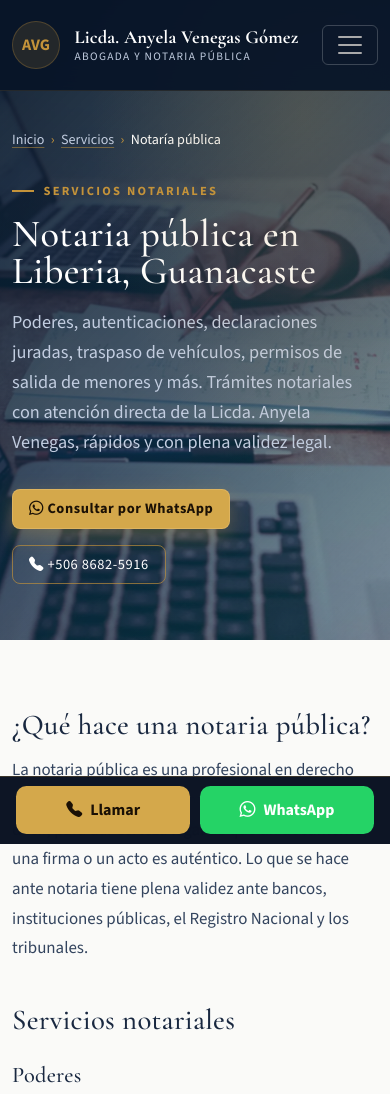
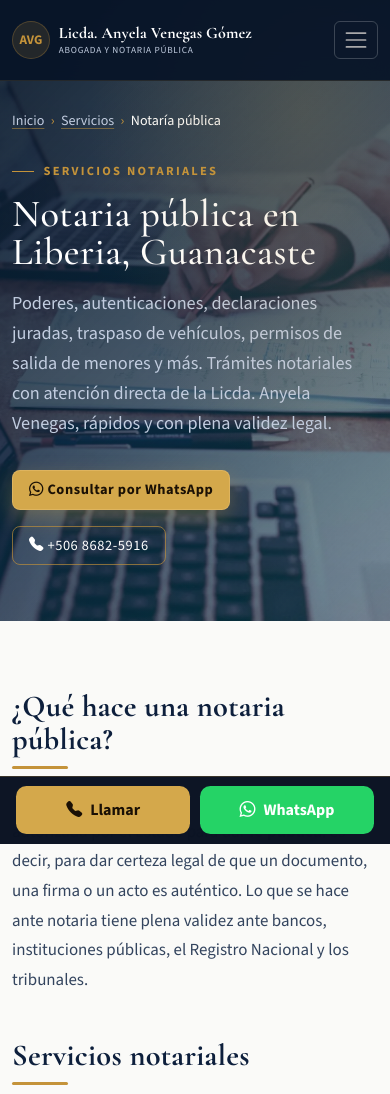
Before and after one commit to anyelavenegas/anyelavenegas.github.io, a plain HTML site: page notaria-liberia/index.html in a window 390 px wide. Shown: the top 1094 px of the page. Drawn offline with nearby package versions, Linux system fonts and the light colour scheme.

```diff
--- a/css/styles.css
+++ b/css/styles.css
@@ -1412,9 +1412,21 @@
 }
 
 .prose h2 {
-    margin: 2.6rem 0 0.9rem;
-    font-size: clamp(1.8rem, 3vw, 2.3rem);
+    margin: 2.8rem 0 1.1rem;
+    font-size: clamp(1.9rem, 3vw, 2.4rem);
+    font-weight: 700;
     line-height: 1.1;
+    color: var(--navy);
+}
+
+.prose h2::after {
+    content: "";
+    display: block;
+    width: 56px;
+    height: 3px;
+    margin-top: 0.6rem;
+    border-radius: 2px;
+    background: var(--gold);
 }
 
 .prose h2:first-child {
@@ -1422,8 +1434,26 @@
 }
 
 .prose h3 {
-    margin: 1.6rem 0 0.5rem;
-    font-size: 1.4rem;
+    display: flex;
+    align-items: center;
+    gap: 0.65rem;
+    margin: 2rem 0 0.45rem;
+    font-family: "Source Sans 3", sans-serif;
+    font-size: 1.22rem;
+    font-weight: 700;
+    letter-spacing: 0;
+    line-height: 1.3;
+    color: var(--navy);
+}
+
+.prose h3::before {
+    content: "";
+    flex-shrink: 0;
+    width: 9px;
+    height: 9px;
+    border-radius: 2px;
+    background: var(--gold);
+    transform: rotate(45deg);
 }
 
 .section-block .prose p,
@@ -1633,3 +1663,42 @@
         padding-bottom: 6rem;
     }
 }
+
+/* Compact navbar on phones: keep brand and toggler on one line */
+@media (max-width: 575.98px) {
+    .navbar-brand {
+        gap: 0.55rem;
+        min-width: 0;
+        margin-right: 0.5rem;
+    }
+
+    .brand-mark {
+        width: 38px;
+        height: 38px;
+        flex-shrink: 0;
+        font-size: 0.82rem;
+    }
+
+    .brand-copy strong {
+        font-size: 1rem;
+        white-space: nowrap;
+    }
+
+    .brand-copy small {
+        font-size: 0.58rem;
+        letter-spacing: 0.08em;
+        white-space: nowrap;
+    }
+
+    .navbar-toggler {
+        padding: 0.3rem 0.5rem;
+    }
+
+    .navbar-toggler-icon {
+        width: 1.3em;
+        height: 1.3em;
+    }
+    .page-hero {
+        padding-top: 6.8rem;
+    }
+}
--- a/notaria-liberia/index.html
+++ b/notaria-liberia/index.html
@@ -24,13 +24,13 @@
 	<meta name="twitter:image" content="https://anyelavenegas.com/images/og-image.jpg">
 	<meta name="theme-color" content="#0D1F3C">
 	<link rel="icon" type="image/svg+xml" href="/images/favicon.svg">
-	<link rel="apple-touch-icon" href="/images/favicon.svg">
+	<link rel="apple-touch-icon" href="/images/apple-touch-icon.png">
 	<link rel="stylesheet" href="https://cdn.jsdelivr.net/npm/bootstrap-icons@1.11.3/font/bootstrap-icons.css">
 	<link rel="preconnect" href="https://fonts.googleapis.com">
 	<link rel="preconnect" href="https://fonts.gstatic.com" crossorigin>
 	<link href="https://fonts.googleapis.com/css2?family=Cormorant+Garamond:wght@500;600;700&family=Source+Sans+3:wght@400;500;600;700&display=swap" rel="stylesheet">
 	<link href="https://cdn.jsdelivr.net/npm/bootstrap@5.3.3/dist/css/bootstrap.min.css" rel="stylesheet" integrity="sha384-QWTKZyjpPEjISv5WaRU9OFeRpok6YctnYmDr5pNlyT2bRjXh0JMhjY6hW+ALEwIH" crossorigin="anonymous">
-	<link rel="stylesheet" href="/css/styles.css?v=20260925">
+	<link rel="stylesheet" href="/css/styles.css?v=20260925d">
 	<script type="application/ld+json">
 {
   "@context": "https://schema.org",
@@ -44,7 +44,16 @@
     "@id": "https://anyelavenegas.com/#negocio",
     "name": "Licda. Anyela Venegas Gómez - Abogada y Notaria Pública",
     "url": "https://anyelavenegas.com/",
-    "telephone": "+50686825916"
+    "telephone": "+50686825916",
+    "logo": "https://anyelavenegas.com/images/logo.png",
+    "image": "https://anyelavenegas.com/images/og-image.jpg",
+    "address": {
+      "@type": "PostalAddress",
+      "addressLocality": "Liberia",
+      "addressRegion": "Guanacaste",
+      "postalCode": "50101",
+      "addressCountry": "CR"
+    }
   },
   "areaServed": [
     {
@@ -340,6 +349,6 @@
 	</button>
 
 	<script src="https://cdn.jsdelivr.net/npm/bootstrap@5.3.3/dist/js/bootstrap.bundle.min.js" integrity="sha384-YvpcrYf0tY3lHB60NNkmXc5s9fDVZLESaAA55NDzOxhy9GkcIdslK1eN7N6jIeHz" crossorigin="anonymous"></script>
-	<script src="/js/main.js?v=20260925"></script>
+	<script src="/js/main.js?v=20260925d"></script>
 </body>
 </html>
```
Also changed, not shown: 404.html (+1 -1 lines), divorcio-guanacaste/index.html (+13 -4 lines), index.html (+6 -4 lines), matrimonio-civil-costa-rica/index.html (+13 -4 lines), pension-alimentaria-guanacaste/index.html (+13 -4 lines), traspaso-de-propiedades-guanacaste/index.html (+13 -4 lines), traspaso-de-vehiculos-guanacaste/index.html (+13 -4 lines), images/apple-touch-icon.png (added), images/logo.png (added).
